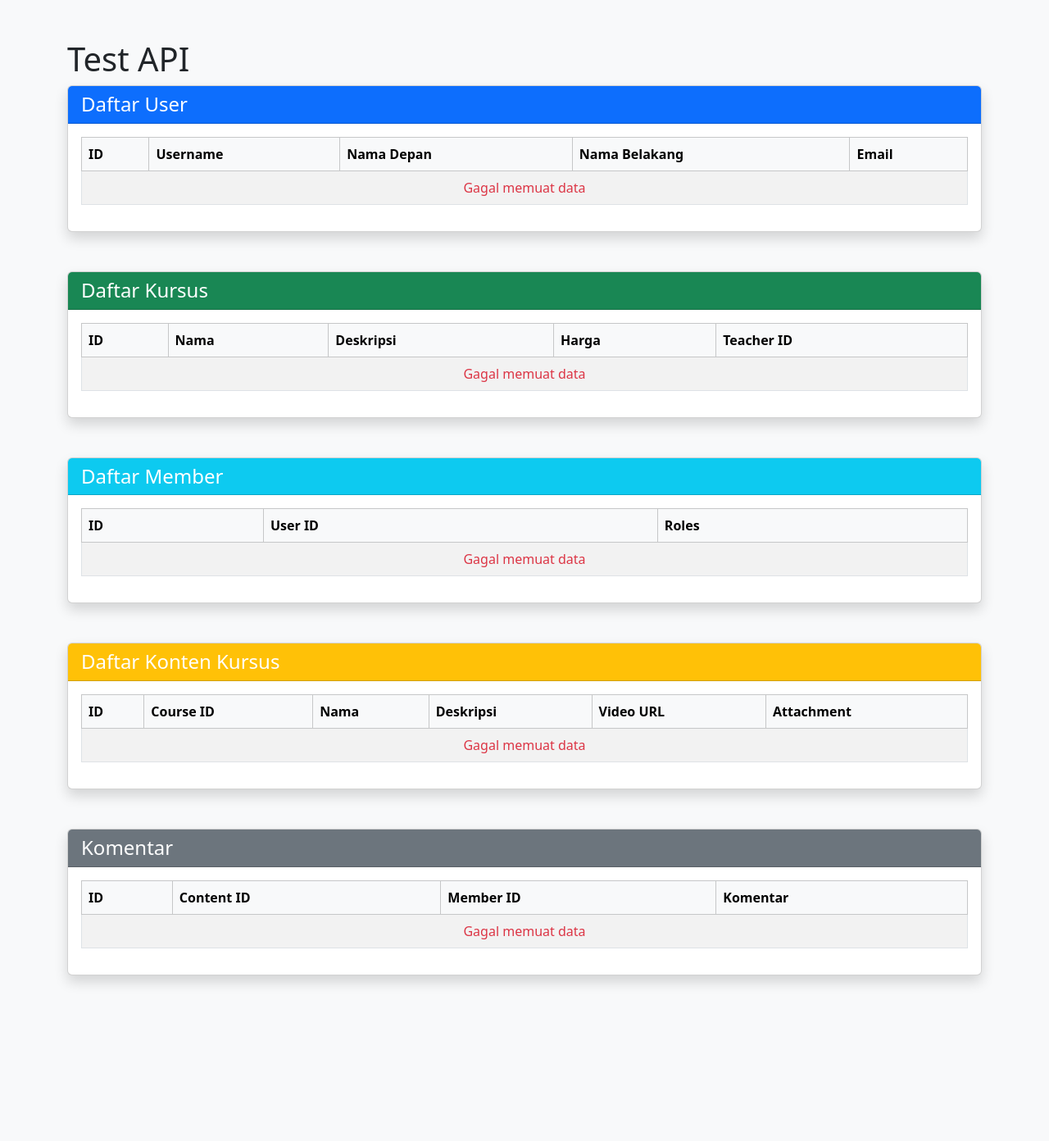
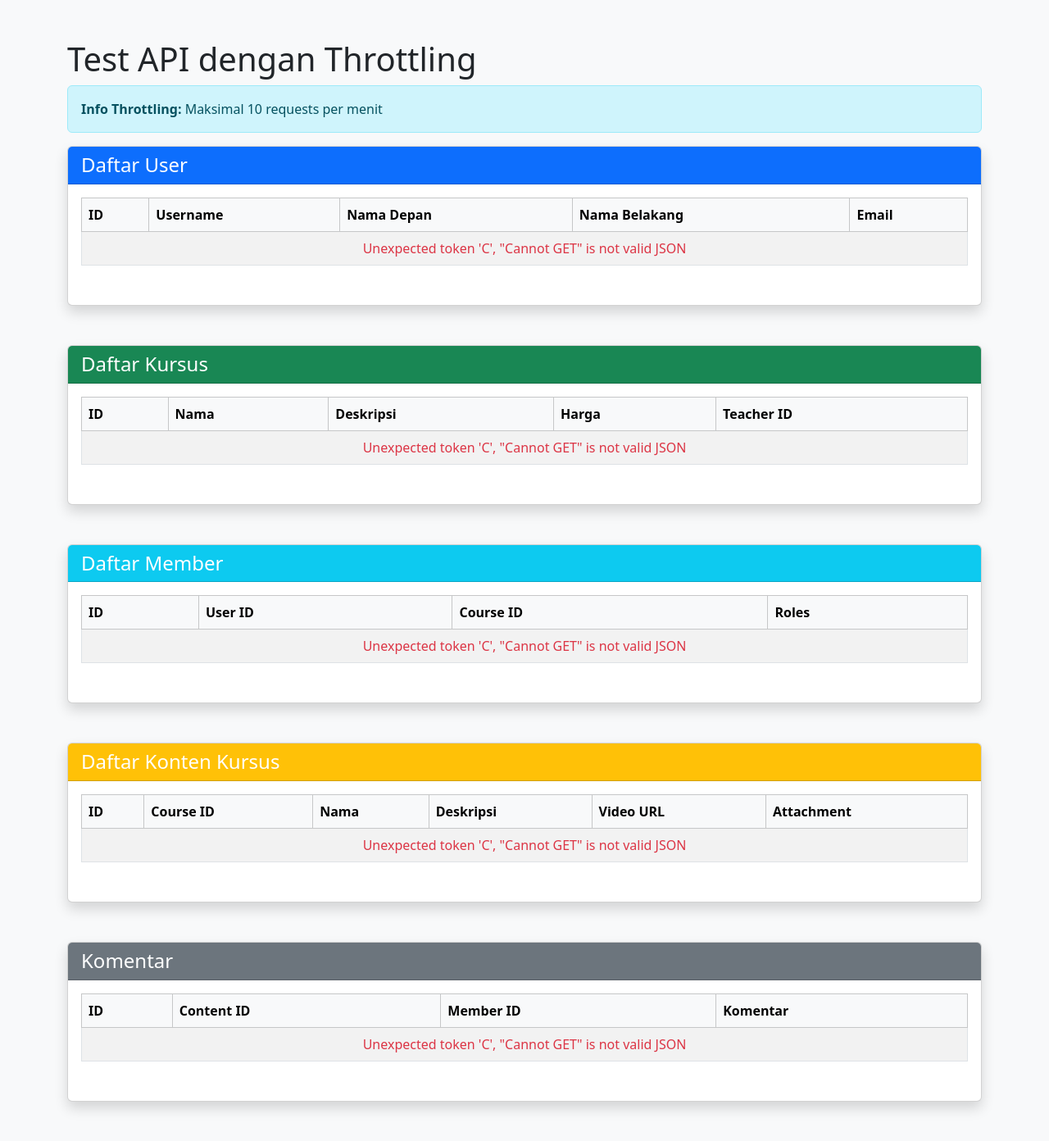
Before and after one commit to Ric1st/Docker-lms-orm-models, a Django app: template code/core/templates/apihtml.html in a window 1280 px wide. Shown: the whole page at 82% size. Before the commit the page ends 1201 px from the top, so only its background shows below. Run offline with Django 5.2, Linux system fonts and the light colour scheme; the template is opened without the code that fills it, so the values that code supplies are empty.

Commit message:
Sudah Selesai Pertemuuan 10

```diff
--- a/code/core/api.py
+++ b/code/core/api.py
@@ -7,6 +7,6 @@ class AuthBearer(HttpBearer):
     def authenticate(self, request, token):
         return token
 
-api = NinjaAPI()
+api = NinjaAPI(urls_namespace='auth-api')
 api.add_router("/auth/", mobile_auth_router)
 apiAuth = AuthBearer()
--- a/code/core/templates/apihtml.html
+++ b/code/core/templates/apihtml.html
@@ -5,24 +5,24 @@
     <meta charset="UTF-8">
     <meta name="viewport" content="width=device-width, initial-scale=1.0">
     <title>Dashboard API Data</title>
-
-    <!-- Bootstrap 5 -->
     <link href="https://cdn.jsdelivr.net/npm/bootstrap@5.3.2/dist/css/bootstrap.min.css" rel="stylesheet">
 </head>
 
 <body class="bg-light">
 
     <div class="container mt-5">
-        <h1>Test API</h1>
-        <!-- =============================== -->
+        <h1>Test API dengan Throttling</h1>
+        <div class="alert alert-info">
+            <strong>Info Throttling:</strong> Maksimal 10 requests per menit
+        </div>
+
         <!-- USERS TABLE -->
-        <!-- =============================== -->
         <div class="card shadow mb-5">
-            <div class="card-header bg-primary text-white">
+            <div class="card-header bg-primary text-white d-flex justify-content-between align-items-center">
                 <h4 class="mb-0">Daftar User</h4>
+                <span id="userCount" class="badge bg-light text-dark"></span>
             </div>
             <div class="card-body">
-
                 <div class="table-responsive">
                     <table class="table table-bordered table-striped">
                         <thead class="table-light">
@@ -41,19 +41,19 @@
                         </tbody>
                     </table>
                 </div>
-
+                <nav>
+                    <ul class="pagination justify-content-center" id="userPagination"></ul>
+                </nav>
             </div>
         </div>
 
-        <!-- =============================== -->
         <!-- COURSES TABLE -->
-        <!-- =============================== -->
         <div class="card shadow mb-5">
-            <div class="card-header bg-success text-white">
+            <div class="card-header bg-success text-white d-flex justify-content-between align-items-center">
                 <h4 class="mb-0">Daftar Kursus</h4>
+                <span id="courseCount" class="badge bg-light text-dark"></span>
             </div>
             <div class="card-body">
-
                 <div class="table-responsive">
                     <table class="table table-bordered table-striped">
                         <thead class="table-light">
@@ -72,48 +72,49 @@
                         </tbody>
                     </table>
                 </div>
-
+                <nav>
+                    <ul class="pagination justify-content-center" id="coursePagination"></ul>
+                </nav>
             </div>
         </div>
 
-        <!-- =============================== -->
         <!-- MEMBERS TABLE -->
-        <!-- =============================== -->
         <div class="card shadow mb-5">
-            <div class="card-header bg-info text-white">
+            <div class="card-header bg-info text-white d-flex justify-content-between align-items-center">
                 <h4 class="mb-0">Daftar Member</h4>
+                <span id="memberCount" class="badge bg-light text-dark"></span>
             </div>
             <div class="card-body">
-
                 <div class="table-responsive">
                     <table class="table table-bordered table-striped">
                         <thead class="table-light">
                             <tr>
                                 <th>ID</th>
                                 <th>User ID</th>
+                                <th>Course ID</th>
                                 <th>Roles</th>
                             </tr>
                         </thead>
                         <tbody id="memberTableBody">
                             <tr>
-                                <td colspan="3" class="text-center">Memuat data...</td>
+                                <td colspan="4" class="text-center">Memuat data...</td>
                             </tr>
                         </tbody>
                     </table>
                 </div>
-
+                <nav>
+                    <ul class="pagination justify-content-center" id="memberPagination"></ul>
+                </nav>
             </div>
         </div>
 
-        <!-- =============================== -->
         <!-- CONTENTS TABLE -->
-        <!-- =============================== -->
         <div class="card shadow mb-5">
-            <div class="card-header bg-warning text-white">
+            <div class="card-header bg-warning text-white d-flex justify-content-between align-items-center">
                 <h4 class="mb-0">Daftar Konten Kursus</h4>
+                <span id="contentCount" class="badge bg-light text-dark"></span>
             </div>
             <div class="card-body">
-
                 <div class="table-responsive">
                     <table class="table table-bordered table-striped">
                         <thead class="table-light">
@@ -133,19 +134,19 @@
                         </tbody>
                     </table>
                 </div>
-
+                <nav>
+                    <ul class="pagination justify-content-center" id="contentPagination"></ul>
+                </nav>
             </div>
         </div>
 
-        <!-- =============================== -->
         <!-- COMMENTS TABLE -->
-        <!-- =============================== -->
         <div class="card shadow mb-5">
-            <div class="card-header bg-secondary text-white">
+            <div class="card-header bg-secondary text-white d-flex justify-content-between align-items-center">
                 <h4 class="mb-0">Komentar</h4>
+                <span id="commentCount" class="badge bg-light text-dark"></span>
             </div>
             <div class="card-body">
-
                 <div class="table-responsive">
                     <table class="table table-bordered table-striped">
                         <thead class="table-light">
@@ -163,31 +164,90 @@
                         </tbody>
                     </table>
                 </div>
-
+                <nav>
+                    <ul class="pagination justify-content-center" id="commentPagination"></ul>
+                </nav>
             </div>
         </div>
 
     </div>
 
-    <!-- Bootstrap JS -->
     <script src="https://cdn.jsdelivr.net/npm/bootstrap@5.3.2/dist/js/bootstrap.bundle.min.js"></script>
 
-    <!-- ============================================= -->
-    <!-- FETCH DATA JAVASCRIPT -->
-    <!-- ============================================= -->
     <script>
-        // ================= USERS =================
-        async function loadUsers() {
+        const ITEMS_PER_PAGE = 5;
+
+        // Generic pagination function
+        function paginate(data, page = 1) {
+            const start = (page - 1) * ITEMS_PER_PAGE;
+            const end = start + ITEMS_PER_PAGE;
+            return {
+                data: data.slice(start, end),
+                totalPages: Math.ceil(data.length / ITEMS_PER_PAGE),
+                currentPage: page,
+                total: data.length
+            };
+        }
+
+        // Generic pagination UI
+        function renderPagination(containerId, currentPage, totalPages, onPageChange) {
+            const container = document.getElementById(containerId);
+            container.innerHTML = '';
+
+            if (totalPages <= 1) return;
+
+            // Previous button
+            const prevLi = document.createElement('li');
+            prevLi.className = `page-item ${currentPage === 1 ? 'disabled' : ''}`;
+            prevLi.innerHTML = `<a class="page-link" href="#">Previous</a>`;
+            prevLi.onclick = (e) => {
+                e.preventDefault();
+                if (currentPage > 1) onPageChange(currentPage - 1);
+            };
+            container.appendChild(prevLi);
+
+            // Page numbers
+            for (let i = 1; i <= totalPages; i++) {
+                const li = document.createElement('li');
+                li.className = `page-item ${i === currentPage ? 'active' : ''}`;
+                li.innerHTML = `<a class="page-link" href="#">${i}</a>`;
+                li.onclick = (e) => {
+                    e.preventDefault();
+                    onPageChange(i);
+                };
+                container.appendChild(li);
+            }
+
+            // Next button
+            const nextLi = document.createElement('li');
+            nextLi.className = `page-item ${currentPage === totalPages ? 'disabled' : ''}`;
+            nextLi.innerHTML = `<a class="page-link" href="#">Next</a>`;
+            nextLi.onclick = (e) => {
+                e.preventDefault();
+                if (currentPage < totalPages) onPageChange(currentPage + 1);
+            };
+            container.appendChild(nextLi);
+        }
+
+        // USERS
+        let usersData = [];
+        let usersCurrentPage = 1;
+
+        async function loadUsers(page = 1) {
             try {
+                if (usersData.length === 0) {
                     const res = await fetch("/api/v1/users");
                     const data = await res.json();
+                    usersData = (data.items || data).sort((a, b) => a.id - b.id);
+                }
 
-                data.sort((a, b) => a.id - b.id); // Sort ASC
+                const paginated = paginate(usersData, page);
+                usersCurrentPage = page;
 
                 const body = document.getElementById("userTableBody");
                 body.innerHTML = "";
 
-                data.forEach(u => {
+                paginated.data.forEach(u => {
                     body.insertAdjacentHTML("beforeend", `
                         <tr>
                             <td>${u.id}</td>
@@ -198,99 +258,148 @@
                         </tr>
                     `);
                 });
-            } catch {
+
+                document.getElementById("userCount").textContent = `Total: ${paginated.total}`;
+                renderPagination('userPagination', paginated.currentPage, paginated.totalPages, loadUsers);
+            } catch (error) {
                 document.getElementById("userTableBody").innerHTML =
-                    `<tr><td colspan="5" class="text-center text-danger">Gagal memuat data</td></tr>`;
+                    `<tr><td colspan="5" class="text-center text-danger">${error.message}</td></tr>`;
             }
         }
 
-        // ================= COURSES =================
-        async function loadCourses() {
+        // COURSES
+        let coursesData = [];
+        let coursesCurrentPage = 1;
+
+        async function loadCourses(page = 1) {
             try {
-                const res = await fetch("/api/v1/courses");
+                if (coursesData.length === 0) {
+                    const res = await fetch("/api/v1/courses-public/");
                     const data = await res.json();
+                    coursesData = data;
+                }
+
+                const paginated = paginate(coursesData, page);
+                coursesCurrentPage = page;
 
                 const body = document.getElementById("courseTableBody");
                 body.innerHTML = "";
 
-                data.forEach(c => {
+                paginated.data.forEach(c => {
                     body.insertAdjacentHTML("beforeend", `
                         <tr>
                             <td>${c.id}</td>
                             <td>${c.name}</td>
                             <td>${c.description}</td>
                             <td>${c.price}</td>
-                            <td>${c.teacher}</td>
+                            <td>${c.teacher || '-'}</td>
                         </tr>
                     `);
                 });
-            } catch {
+
+                document.getElementById("courseCount").textContent = `Total: ${paginated.total}`;
+                renderPagination('coursePagination', paginated.currentPage, paginated.totalPages, loadCourses);
+            } catch (error) {
                 document.getElementById("courseTableBody").innerHTML =
-                    `<tr><td colspan="5" class="text-center text-danger">Gagal memuat data</td></tr>`;
+                    `<tr><td colspan="5" class="text-center text-danger">${error.message}</td></tr>`;
             }
         }
 
-        // ================= MEMBERS =================
-        async function loadMembers() {
+        // MEMBERS
+        let membersData = [];
+        let membersCurrentPage = 1;
+
+        async function loadMembers(page = 1) {
             try {
+                if (membersData.length === 0) {
                     const res = await fetch("/api/v1/members");
                     const data = await res.json();
+                    membersData = data;
+                }
+
+                const paginated = paginate(membersData, page);
+                membersCurrentPage = page;
 
                 const body = document.getElementById("memberTableBody");
                 body.innerHTML = "";
 
-                data.forEach(m => {
+                paginated.data.forEach(m => {
                     body.insertAdjacentHTML("beforeend", `
                         <tr>
                             <td>${m.id}</td>
                             <td>${m.user_id}</td>
+                            <td>${m.course_id}</td>
                             <td>${m.roles}</td>
                         </tr>
                     `);
                 });
-            } catch {
+
+                document.getElementById("memberCount").textContent = `Total: ${paginated.total}`;
+                renderPagination('memberPagination', paginated.currentPage, paginated.totalPages, loadMembers);
+            } catch (error) {
                 document.getElementById("memberTableBody").innerHTML =
-                    `<tr><td colspan="3" class="text-center text-danger">Gagal memuat data</td></tr>`;
+                    `<tr><td colspan="4" class="text-center text-danger">${error.message}</td></tr>`;
             }
         }
 
-        // ================= CONTENTS =================
-        async function loadContents() {
+        // CONTENTS
+        let contentsData = [];
+        let contentsCurrentPage = 1;
+
+        async function loadContents(page = 1) {
             try {
+                if (contentsData.length === 0) {
                     const res = await fetch("/api/v1/contents");
                     const data = await res.json();
+                    contentsData = data;
+                }
+
+                const paginated = paginate(contentsData, page);
+                contentsCurrentPage = page;
 
                 const body = document.getElementById("contentTableBody");
                 body.innerHTML = "";
 
-                data.forEach(c => {
+                paginated.data.forEach(c => {
                     body.insertAdjacentHTML("beforeend", `
                         <tr>
                             <td>${c.id}</td>
                             <td>${c.course_id}</td>
                             <td>${c.name}</td>
                             <td>${c.description}</td>
-                            <td>${c.video_url}</td>
+                            <td><a href="${c.video_url}" target="_blank">Link</a></td>
                             <td>${c.file_attachment ?? "-"}</td>
                         </tr>
                     `);
                 });
-            } catch {
+
+                document.getElementById("contentCount").textContent = `Total: ${paginated.total}`;
+                renderPagination('contentPagination', paginated.currentPage, paginated.totalPages, loadContents);
+            } catch (error) {
                 document.getElementById("contentTableBody").innerHTML =
-                    `<tr><td colspan="6" class="text-center text-danger">Gagal memuat data</td></tr>`;
+                    `<tr><td colspan="6" class="text-center text-danger">${error.message}</td></tr>`;
             }
         }
 
-        // ================= COMMENTS =================
-        async function loadComments() {
+        // COMMENTS
+        let commentsData = [];
+        let commentsCurrentPage = 1;
+
+        async function loadComments(page = 1) {
             try {
+                if (commentsData.length === 0) {
                     const res = await fetch("/api/v1/comments");
                     const data = await res.json();
+                    commentsData = data;
+                }
+
+                const paginated = paginate(commentsData, page);
+                commentsCurrentPage = page;
 
                 const body = document.getElementById("commentTableBody");
                 body.innerHTML = "";
 
-                data.forEach(c => {
+                paginated.data.forEach(c => {
                     body.insertAdjacentHTML("beforeend", `
                         <tr>
                             <td>${c.id}</td>
@@ -300,13 +409,16 @@
                         </tr>
                     `);
                 });
-            } catch {
+
+                document.getElementById("commentCount").textContent = `Total: ${paginated.total}`;
+                renderPagination('commentPagination', paginated.currentPage, paginated.totalPages, loadComments);
+            } catch (error) {
                 document.getElementById("commentTableBody").innerHTML =
-                    `<tr><td colspan="4" class="text-center text-danger">Gagal memuat data</td></tr>`;
+                    `<tr><td colspan="4" class="text-center text-danger">${error.message}</td></tr>`;
             }
         }
 
-        // ================= LOAD ALL ON PAGE LOAD =================
+        // Load all data
         loadUsers();
         loadCourses();
         loadMembers();
```
Also changed, not shown: code/core/SimpleRateThrotling.py (deleted, +0 -50 lines), code/core/apiv1.py (+119 -45 lines), code/core/throttling.py (added, +32 -0 lines). Lines whose indentation alone changed are shown as unchanged.
